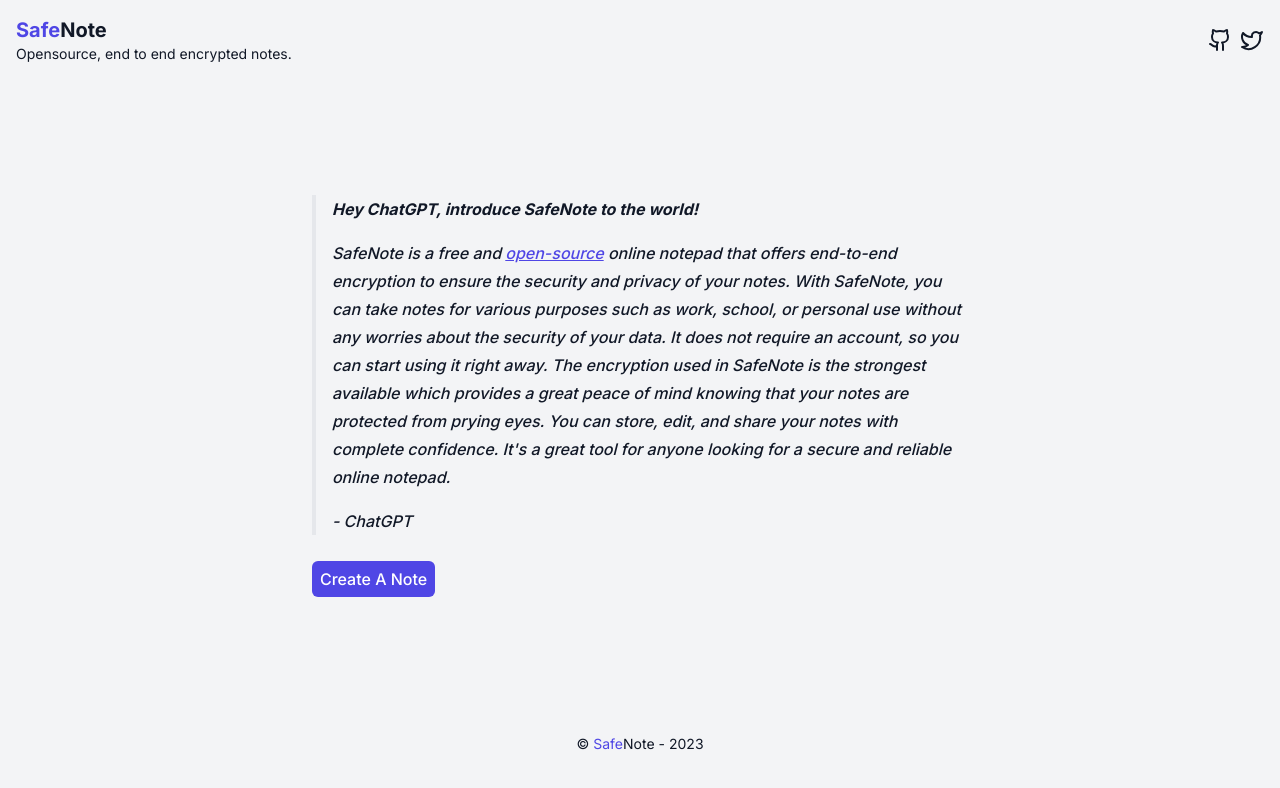
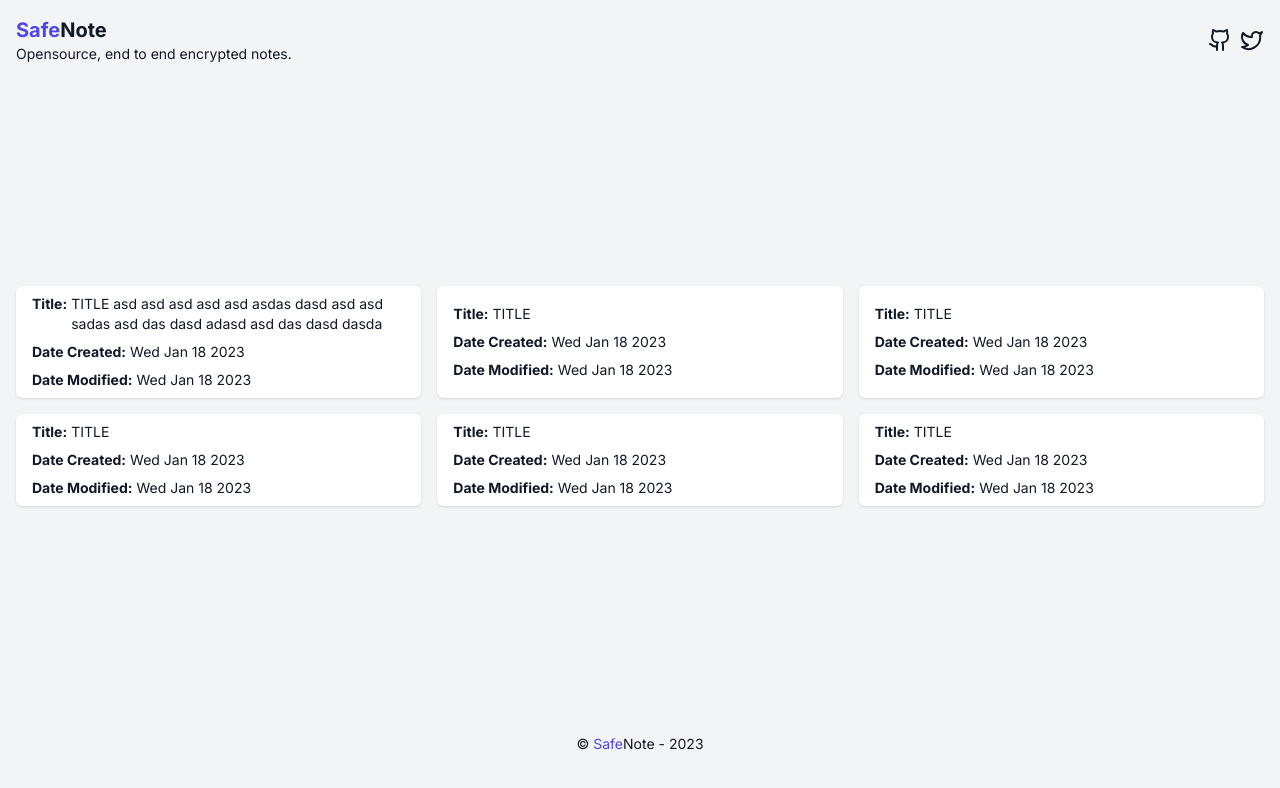
Before and after one commit to SafeNote/frontend, a Next.js app: page / in a window 1280 px wide. Shown: the top 788 px of the page. Built offline with nearby package versions, Linux system fonts and the light colour scheme; what tailwindcss-debug-screens would draw is missing.

Commit message:
feat: added sharing

```diff
--- a/src/app/[id]/page.tsx
+++ b/src/app/[id]/page.tsx
@@ -102,7 +102,7 @@
     const [saving, setSaving] = useState(false);
 
     const onSave = useCallback(
-        async (data: string) => {
+        async (data: string, successMessage?: string) => {
             const key = window.location.hash.slice(1);
             if (!key) {
                 push('/');
@@ -133,7 +133,7 @@
                 });
 
                 if (result.success) {
-                    addAlert('Note saved!', 'success');
+                    addAlert(successMessage ?? 'Note saved!', 'success');
                     return;
                 }
 
--- a/src/app/layout.tsx
+++ b/src/app/layout.tsx
@@ -15,9 +15,9 @@
     <html lang='en' dir='ltr' className={clsx(inter.variable)}>
         <head />
         <body
-            className={clsx(
-                process.env.NODE_ENV === 'development' && 'debug-screens'
-            )}>
+            className={clsx({
+                'debug-screens': process.env.NODE_ENV === 'development',
+            })}>
             <Providers>
                 <div className='container mx-auto h-full space-y-8 p-4'>
                     <header className='flex h-12 items-center justify-between'>
--- a/src/app/page.tsx
+++ b/src/app/page.tsx
@@ -1,6 +1,7 @@
 'use client';
 
 import { useAlertStore } from '@/components/alert';
+import { useLinkStore } from '@/hooks/use-link-store';
 import { CryptoService } from '@/services/crypto.worker';
 import { wrap } from 'comlink';
 import { Loader2 } from 'lucide-react';
@@ -12,6 +13,7 @@
     const [loading, setLoading] = useState(false);
     const { push } = useRouter();
     const addAlert = useAlertStore(state => state.addAlert);
+    const links = useLinkStore(state => state.links);
 
     const newNote = useCallback(async () => {
         try {
@@ -41,11 +43,17 @@
         }
     }, [addAlert, push]);
 
-    return (
-        <div className='flex h-[75vh] max-h-[75vh] items-center justify-center'>
-            {loading ? (
+    if (loading) {
+        return (
+            <div className='flex h-[75vh] max-h-[75vh] items-center justify-center'>
                 <Loader2 className='animate-spin text-brand' />
-            ) : (
+            </div>
+        );
+    }
+
+    if (links.length <= 0) {
+        return (
+            <div className='flex h-[75vh] max-h-[75vh] items-center justify-center'>
                 <div className='prose prose-base'>
                     <blockquote className='space-y-4'>
                         <div className='font-bold'>
@@ -83,7 +91,36 @@
                         Create A Note
                     </button>
                 </div>
-            )}
+            </div>
+        );
+    }
+
+    return (
+        <div className='flex h-[75vh] max-h-[75vh] items-center justify-center'>
+            <ul className='grid w-full gap-4 lg:grid-cols-3'>
+                {links.map(link => (
+                    <li key={link.id} className='flex w-full'>
+                        <Link
+                            href={link.key}
+                            className='flex h-full w-full flex-col justify-center gap-2 rounded-md bg-white px-4 py-2 text-sm shadow transition-all hover:shadow-lg'>
+                            <div className='flex gap-1'>
+                                <span className='font-bold'>Title:</span>
+                                <span>{link.title}</span>
+                            </div>
+                            <div className='flex gap-1'>
+                                <span className='font-bold'>Date Created:</span>
+                                <span>{link.createdAt}</span>
+                            </div>
+                            <div className='flex gap-1'>
+                                <span className='font-bold'>
+                                    Date Modified:
+                                </span>
+                                <span>{link.modifiedAt}</span>
+                            </div>
+                        </Link>
+                    </li>
+                ))}
+            </ul>
         </div>
     );
 };
--- a/src/components/menubar.tsx
+++ b/src/components/menubar.tsx
@@ -1,4 +1,3 @@
-import { AlertType } from '@/components/alert';
 import { Highlight } from '@/components/highlight';
 import { MenuBarItem } from '@/components/menubar-item';
 import { NodeListBox } from '@/components/node-list-box';
@@ -19,7 +18,6 @@
     Save,
     Share2,
     Strikethrough,
-    Trash,
     Underline as UnderlineIcon,
     Undo,
     X,
@@ -27,18 +25,12 @@
 
 export const MenuBar = ({
     editor,
-    addAlert,
     saving,
     onSave,
 }: {
     editor: Editor;
-    addAlert: (
-        message: string,
-        type?: AlertType | undefined,
-        dismissInMs?: number | undefined
-    ) => void;
     saving: boolean;
-    onSave: (data: string) => void;
+    onSave: (data: string, successMessage?: string) => Promise<void>;
 }) => (
     <>
         <div className='flex flex-wrap items-center justify-center gap-4 md:justify-start md:gap-6'>
@@ -58,27 +50,24 @@
                 </MenuBarItem>
                 <MenuBarItem
                     onClick={async () => {
-                        await onSave(JSON.stringify(editor.getJSON()));
+                        await onSave(
+                            JSON.stringify(editor.getJSON()),
+                            'Url copied to your clipboard!'
+                        );
                         await navigator.clipboard.writeText(
                             window.location.href
                         );
-                        addAlert('Url copied to your clipboard!', 'success');
+                        if (navigator.share) {
+                            navigator.share({
+                                url: window.location.href,
+                                title: 'SafeNote',
+                            });
+                        }
                     }}
                     isActive>
                     <div className='flex items-center gap-1'>
                         <span className='hidden md:inline-block'>Share</span>
                         <Share2 size={20} />
-                    </div>
-                </MenuBarItem>
-                <MenuBarItem
-                    onClick={async () => {
-                        addAlert('Note deleted!', 'success');
-                    }}
-                    isActive
-                    isDanger>
-                    <div className='flex items-center gap-1'>
-                        <span className='hidden md:inline-block'>Delete</span>
-                        <Trash size={20} />
                     </div>
                 </MenuBarItem>
             </div>
@@ -221,6 +210,7 @@
                 </MenuBarItem>
             </div>
         </div>
+
         <div className='hidden flex-wrap items-center justify-center gap-4 md:flex md:justify-start md:gap-6'>
             <div className='flex items-center gap-2'>
                 <MenuBarItem
@@ -238,11 +228,19 @@
                 </MenuBarItem>
                 <MenuBarItem
                     onClick={async () => {
-                        await onSave(JSON.stringify(editor.getJSON()));
+                        await onSave(
+                            JSON.stringify(editor.getJSON()),
+                            'Url copied to your clipboard!'
+                        );
                         await navigator.clipboard.writeText(
                             window.location.href
                         );
-                        addAlert('Url copied to your clipboard!', 'success');
+                        if (navigator.share) {
+                            navigator.share({
+                                url: window.location.href,
+                                title: 'SafeNote',
+                            });
+                        }
                     }}
                     isActive>
                     <div className='flex items-center gap-1'>
--- /dev/null
+++ b/src/hooks/use-link-store.ts
@@ -0,0 +1,96 @@
+import { create } from 'zustand';
+import { persist } from 'zustand/middleware';
+
+export type Link = {
+    id: string;
+    key: string;
+    title: string;
+    modifiedAt: string;
+    createdAt: string;
+};
+
+export type LinkStoreState = {
+    links: Link[];
+};
+
+export type LinkStoreActions = {
+    addLink: (link: Link) => void;
+    removeLink: (id: string) => void;
+};
+
+export const useLinkStore = create<LinkStoreState & LinkStoreActions>()(
+    persist(
+        (set, get) => ({
+            links: [
+                {
+                    id: '1',
+                    key: 'KEY',
+                    title: 'TITLE asd asd asd asd asd asdas dasd asd asd sadas asd das dasd adasd asd das dasd dasda',
+                    createdAt: new Date().toDateString(),
+                    modifiedAt: new Date().toDateString(),
+                },
+                {
+                    id: '2',
+                    key: 'KEY',
+                    title: 'TITLE',
+                    createdAt: new Date().toDateString(),
+                    modifiedAt: new Date().toDateString(),
+                },
+                {
+                    id: '3',
+                    key: 'KEY',
+                    title: 'TITLE',
+                    createdAt: new Date().toDateString(),
+                    modifiedAt: new Date().toDateString(),
+                },
+                {
+                    id: '4',
+                    key: 'KEY',
+                    title: 'TITLE',
+                    createdAt: new Date().toDateString(),
+                    modifiedAt: new Date().toDateString(),
+                },
+                {
+                    id: '5',
+                    key: 'KEY',
+                    title: 'TITLE',
+                    createdAt: new Date().toDateString(),
+                    modifiedAt: new Date().toDateString(),
+                },
+                {
+                    id: '6',
+                    key: 'KEY',
+                    title: 'TITLE',
+                    createdAt: new Date().toDateString(),
+                    modifiedAt: new Date().toDateString(),
+                },
+            ],
+            addLink: (link: Link) => set({ links: [...get().links, link] }),
+            removeLink: (id: string) =>
+                set({ links: get().links.filter(link => link.id !== id) }),
+        }),
+        {
+            name: 'link-store',
+        }
+    )
+);
+
+const withStorageDOMEvents = (store: typeof useLinkStore) => {
+    const storageEventCallback = (e: StorageEvent) => {
+        if (e.key === store.persist.getOptions().name && e.newValue) {
+            store.persist.rehydrate();
+        }
+    };
+
+    if (typeof window === 'undefined') {
+        return () => {};
+    }
+
+    window.addEventListener('storage', storageEventCallback);
+
+    return () => {
+        window.removeEventListener('storage', storageEventCallback);
+    };
+};
+
+withStorageDOMEvents(useLinkStore);
```
Also changed, not shown: package.json (+14 -14 lines), src/styles/highlightjs.css (+27 -28 lines), src/styles/prosemirror.css (+7 -7 lines), src/hooks/use-form-mutation.ts (renamed from src/hooks/form-mutation.tsx), 1 other file (tests, documents, lock files or other folders).
